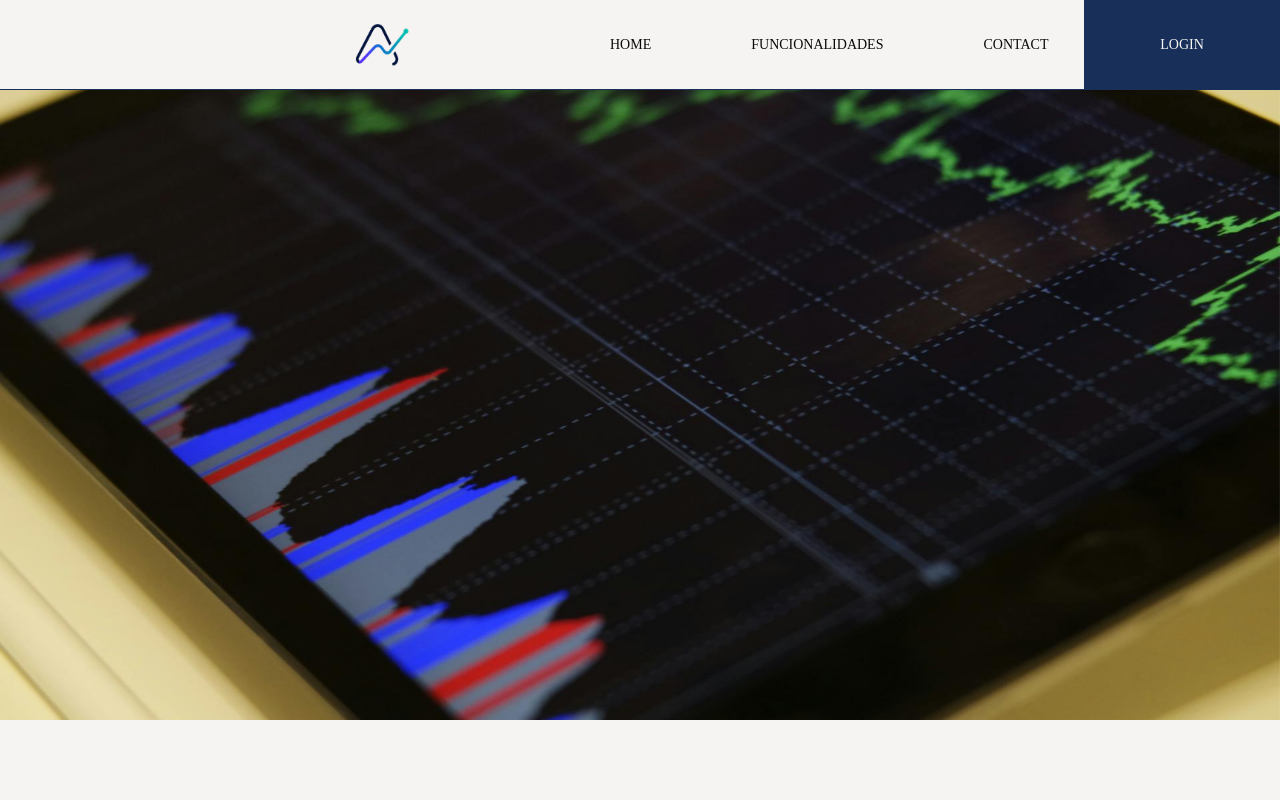
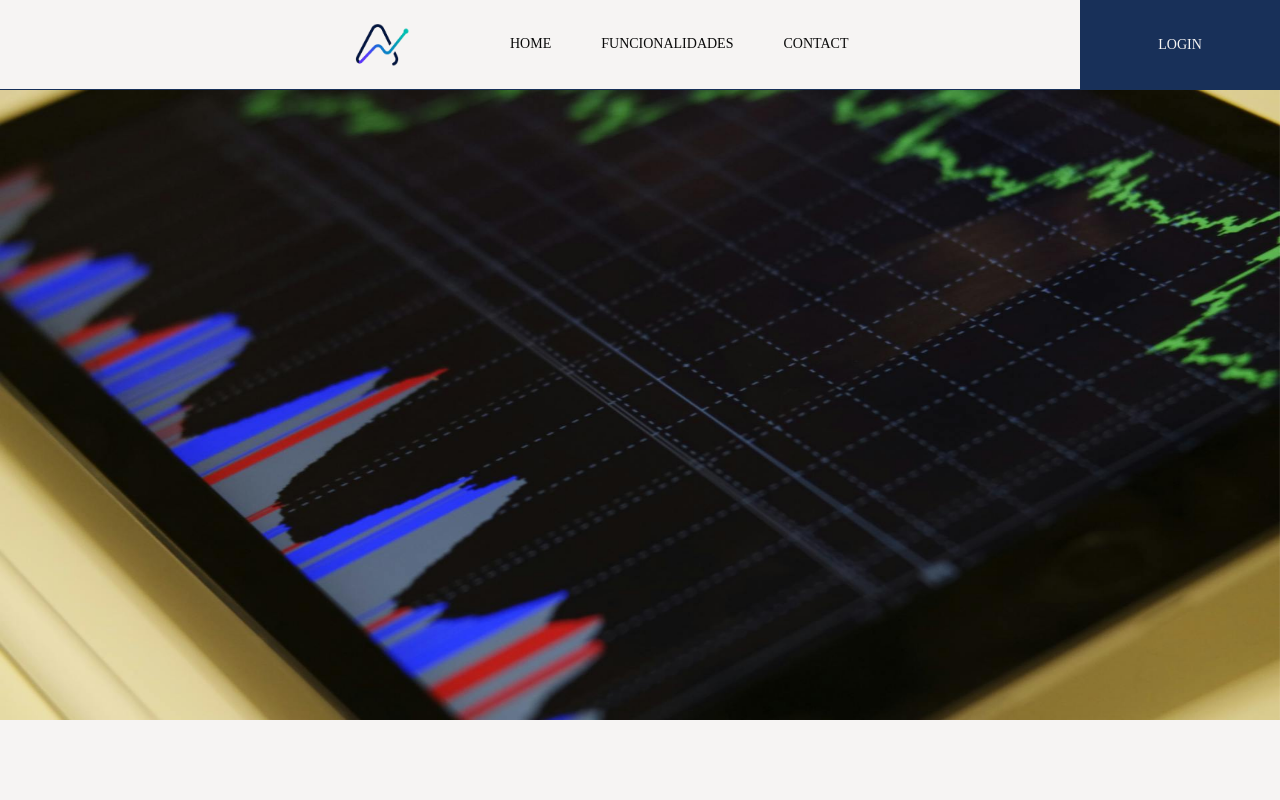
Before and after one commit to CaduValezzi/Custe_AI, a Next.js app: page / in a window 1280 px wide. Shown: the top 800 px of the page. Built offline with nearby package versions, Linux system fonts and the light colour scheme; a web font is replaced by a local one.

Commit message:
feat(menu): enhance menu item styles with underline effect and adjust layout spacing

```diff
--- a/src/components/molecules/menu/index.tsx
+++ b/src/components/molecules/menu/index.tsx
@@ -37,9 +37,9 @@ export const Menu = (): ReactNode => {
                 <Logo alt="Logo" size="small" />
                 <nav className={S.menu__nav}>
                   <ul className={S.menu__list}>
-                    <li className={S.menu__item}><a href="#home" rel="noopener noreferrer" >Home</a></li>
-                    <li className={S.menu__item}><a href="#feature" rel="noopener noreferrer" >Funcionalidades</a></li>
-                    <li className={S.menu__item}><a href="#contact" rel="noopener noreferrer" >Contact</a></li>
+                    <li className={S.menu__item}><a href="#home" rel="noopener noreferrer" >Home<div className={S.menu__item__underline}/></a></li>
+                    <li className={S.menu__item}><a href="#feature" rel="noopener noreferrer" >Funcionalidades<div className={S.menu__item__underline}/></a></li>
+                    <li className={S.menu__item}><a href="#contact" rel="noopener noreferrer" >Contact<div className={S.menu__item__underline}/></a></li>
                   </ul>
                 </nav>
             </div>
--- a/src/components/molecules/menu/styles.module.scss
+++ b/src/components/molecules/menu/styles.module.scss
@@ -6,9 +6,8 @@
         display: flex;
         align-items: center;
         z-index: 100;
-
         background-color: var(--color-white);
-        border-bottom: 0.1rem solid var(--color-dark-blue);
+        border-bottom: 0.15rem solid var(--color-dark-blue);
         color: var(--color-black);
         transition: all 0.3s ease;
 
@@ -32,8 +31,8 @@
     }
     &__list{
         display: flex;
-        gap: 10rem;
-        margin-left: 20rem;
+        gap: 5rem;
+        margin-left: 10rem;
         font-size: 1.4rem;
         font-family: 'Roboto';
         font-weight: 400;
@@ -41,13 +40,18 @@
         text-transform: uppercase;
     }
     &__item{
-
         transition: color 0.3s ease;
-        &:hover{
+        &__underline{
+            width: 0%;
+            height: 0.15rem;
+            background-color: var(--color-dark-blue);
+            transition: width 0.5s ease;
+        }
+        :hover{
             color: var(--color-dark-blue);
-        }
-        &:active{
-            color: var(--color-dark-blue);
+            .menu__item__underline{
+                width: 100%;
+            }
         }
     }
     &__button{
```
